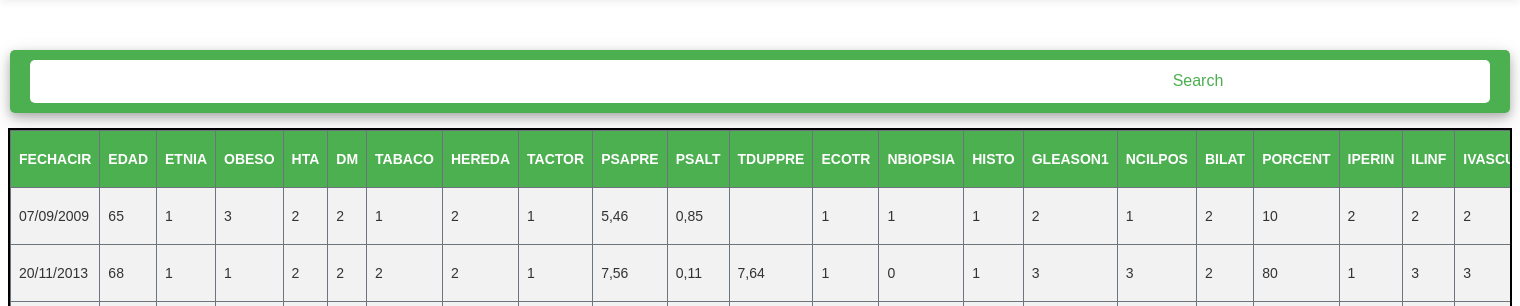
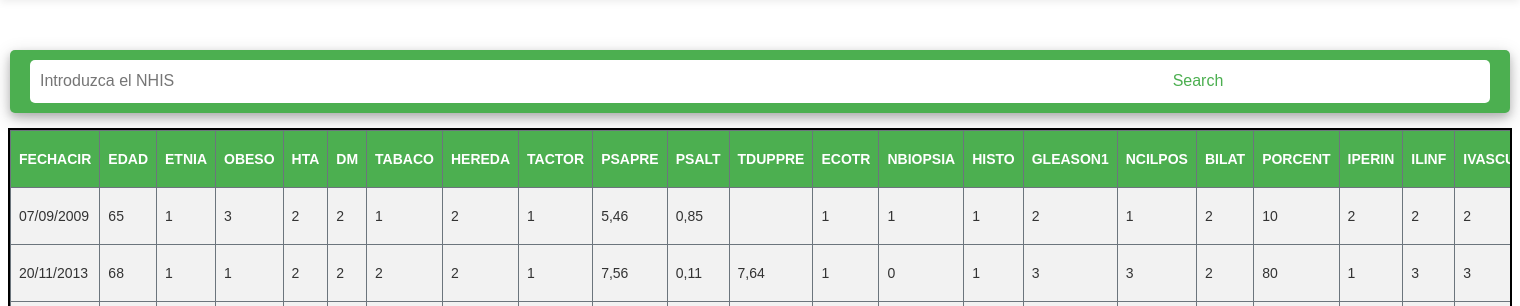
Before and after one commit to davicillo22/TFG, a PHP site: page /tablaPacientes.php in a window 1520 px wide. Shown: the part 70-376 px from the top of the page. Run offline with PHP 8.4, Linux system fonts and the light colour scheme; data comes from the database, SQL or seed files in the repository.

Commit message:
cositas del buscador

```diff
--- a/TFG/tablaPacientes.php
+++ b/TFG/tablaPacientes.php
@@ -11,7 +11,7 @@ $contenidoPrincipal= <<<EOS
 <div style="width: 1500px; height: 50px; margin: 0 auto; margin-top: 50px;">
 
     <form class="search-container" action="searchPatient.php" method="post">
-        <input type="text" id="idInput">
+        <input type="text" id="idInput" placeholder="Introduzca el NHIS">
         <button id="searchBtn">Search</button>
     </form>
 
```
